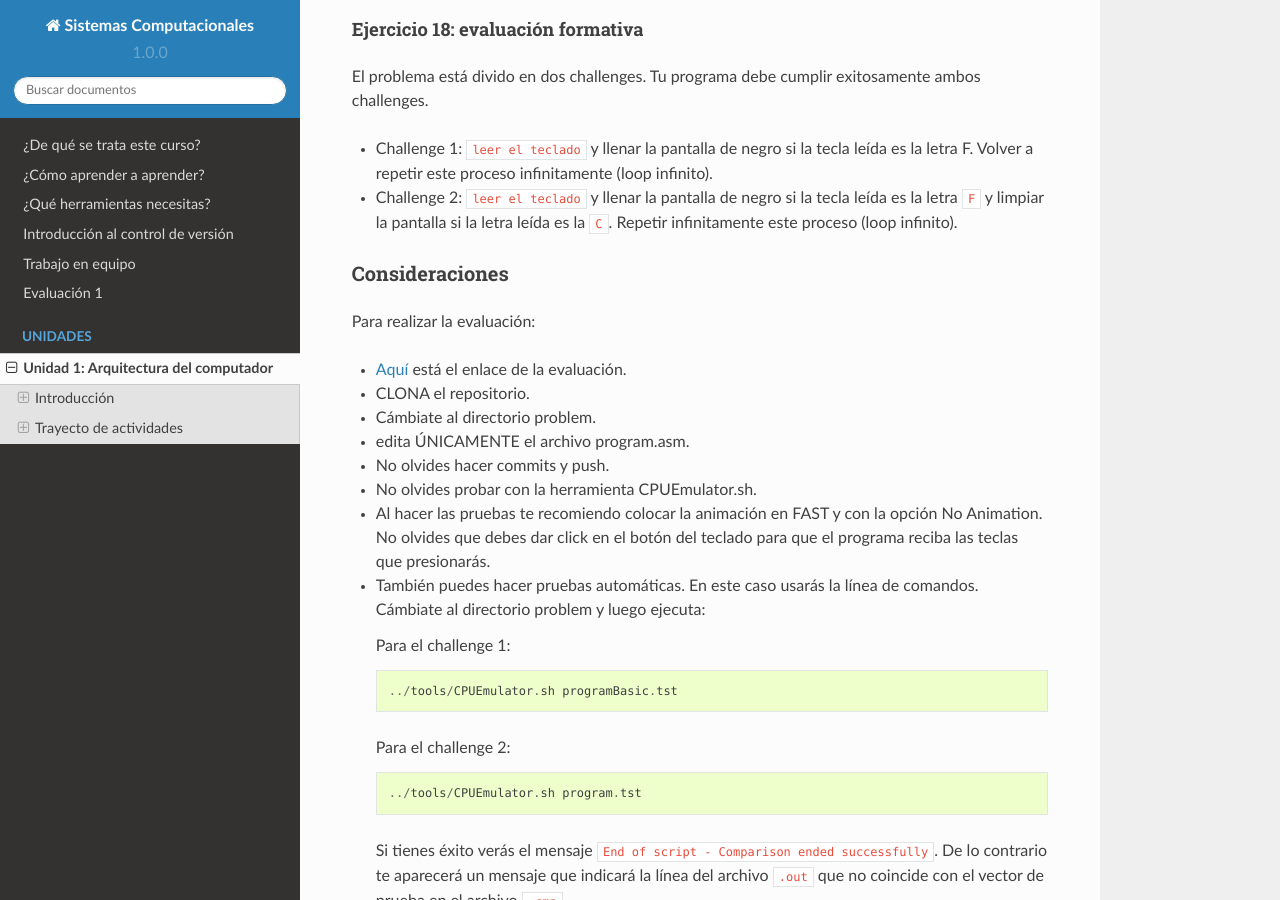
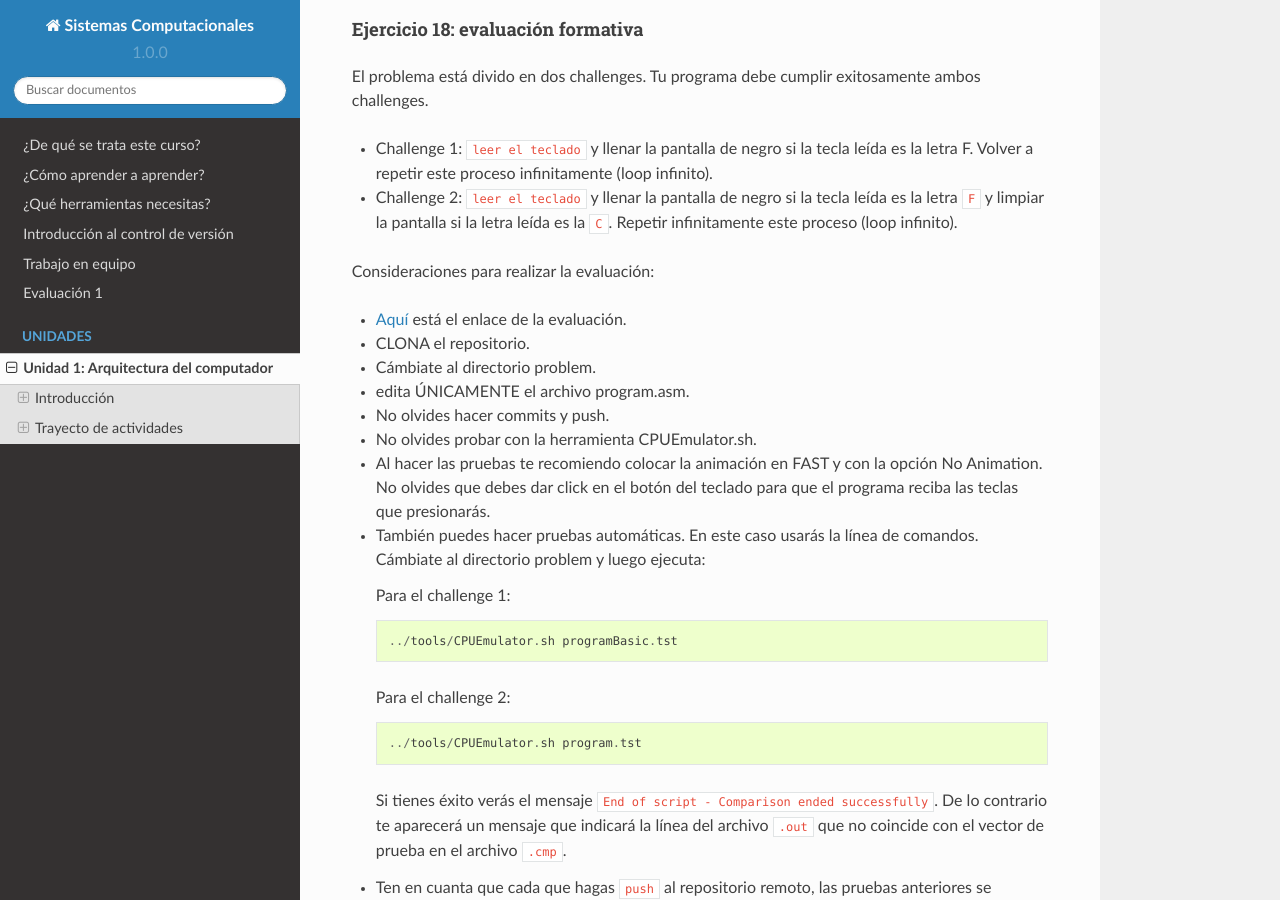
Before and after one commit to juanferfranco/SistemasComputacionales, a Sphinx documentation site: the page built from docs/_unidad1/unidad1.rst, in a window 1280 px wide and 900 px high, scrolled down 22006 px. Built offline with Sphinx 7.4.7 and the Read the Docs theme 2.0.0, drawn with Linux system fonts in a browser that asks for light colours.

Commit message:
minor fix

```diff
--- a/docs/_unidad1/unidad1.rst
+++ b/docs/_unidad1/unidad1.rst
@@ -908,10 +908,7 @@ El problema está divido en dos challenges. Tu programa debe cumplir exitosament
   la letra ``F`` y limpiar la pantalla si la letra leída es la ``C``. Repetir infinitamente
   este proceso (loop infinito).
 
-Consideraciones
-*****************
-
-Para realizar la evaluación:
+Consideraciones para realizar la evaluación:
 
 * `Aquí <https://classroom.github.com/a/K6fxXFex>`__ está el enlace de la evaluación.
 * CLONA el repositorio.
```
